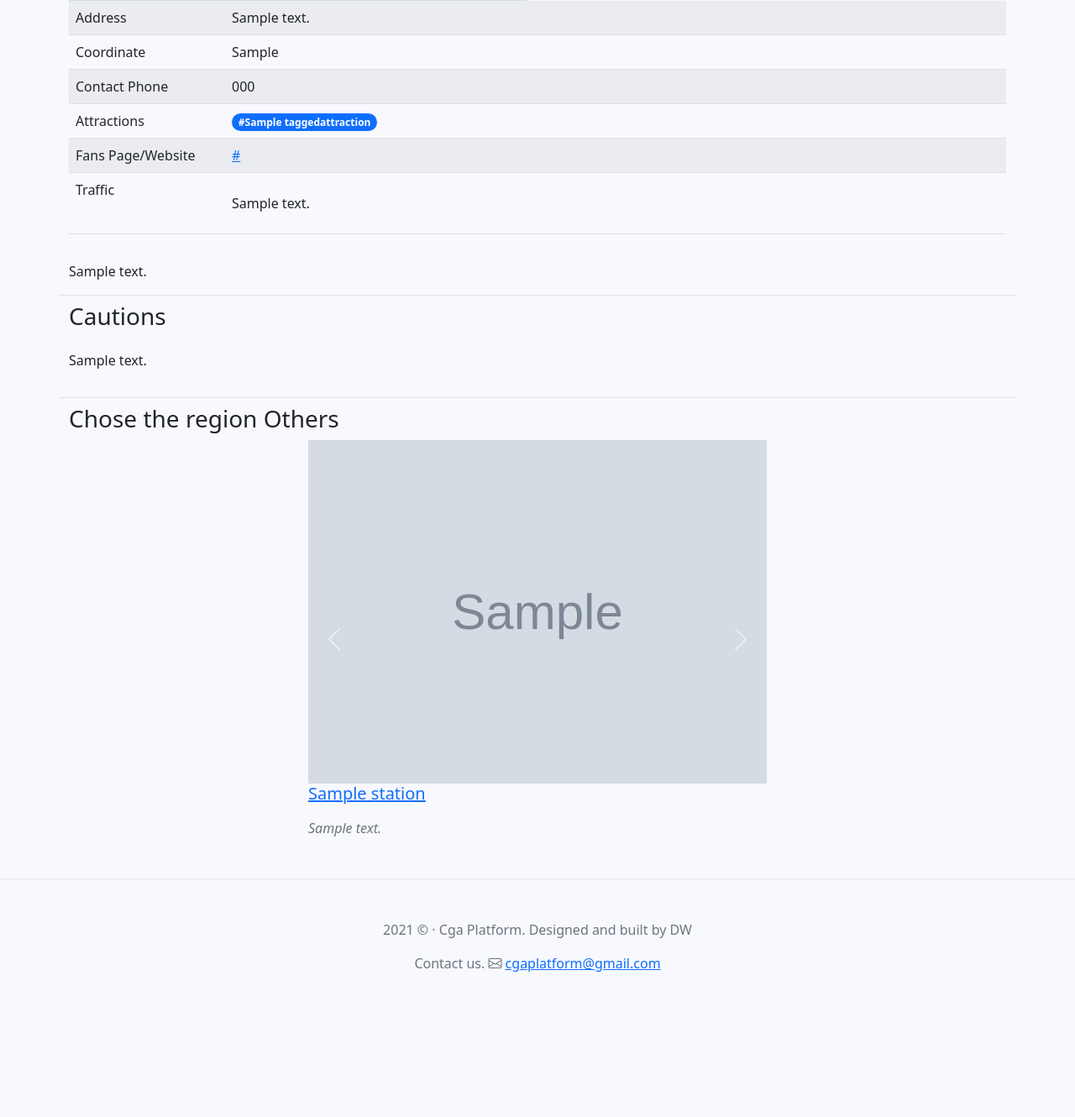
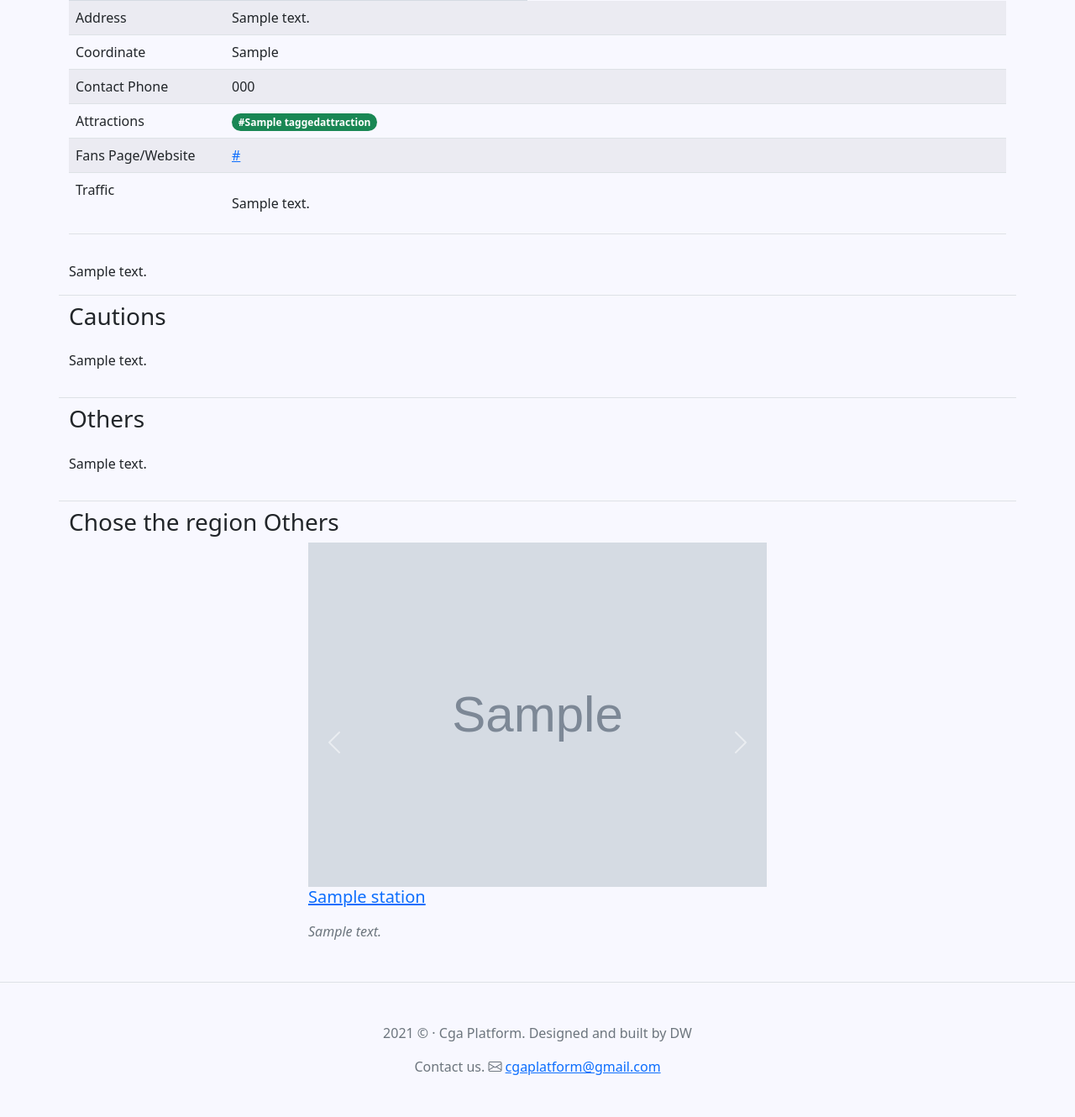
Before and after one commit to Maxium1997/CGA_Platform, a Django app: template ocean_station/templates/ocean_station/info.html in a window 1280 px wide. Shown: the part 489-1819 px from the top of the page at 84% size. Before the commit the page ends 1646 px from the top, so only its background shows below. Run offline with Django 3.2, Linux system fonts and the light colour scheme; tables that the repository leaves empty hold one stand-in row (values such as "Sample post"); the template is opened without the code that fills it: values that come from a table or form of the project are taken from there, most other values are stand-ins (such as "Sample title", 1, 10 or a date in 2020); grey boxes marked "Sample" are stand-in pictures; some libraries are stand-ins or nearby versions.

Commit message:
Added Other Content block into station info.

```diff
--- a/ocean_station/models.py
+++ b/ocean_station/models.py
@@ -15,7 +15,7 @@ def station_upload_path(instance, filename):
 
 
 class TaggedAttraction(TaggedItem):
-    name = models.CharField(max_length=10, null=False, blank=False, unique=True)
+    name = models.CharField(max_length=50, null=False, blank=False, unique=True)
 
     def __str__(self):
         return self.name
--- a/ocean_station/templates/ocean_station/info.html
+++ b/ocean_station/templates/ocean_station/info.html
@@ -86,7 +86,7 @@ Ocean Station
                         <td class="col-2 align-middle">Attractions</td>
                         <td class="col-10 align-middle">
                             {% for attraction in station.attractions.all %}
-                            <span class="badge rounded-pill bg-primary">#{{ attraction }}</span>
+                            <span class="badge rounded-pill bg-success">#{{ attraction }}</span>
                             {% endfor %}
                         </td>
                     </tr>
@@ -125,6 +125,15 @@ Ocean Station
         <h3>Cautions</h3>
         {% for caution in cautions %}
         <p>{{ caution.description|linebreaks|safe }}</p>
+        {% endfor %}
+    </div>
+    {% endif %}
+
+    {% if others %}
+    <div class="row border-top pt-2">
+        <h3>Others</h3>
+        {% for other in others %}
+        <p>{{ other.description|linebreaks|safe }}</p>
         {% endfor %}
     </div>
     {% endif %}
--- a/ocean_station/views.py
+++ b/ocean_station/views.py
@@ -67,6 +67,11 @@ class StationInfoView(DetailView):
         except ObjectDoesNotExist:
             context['cautions'] = None
         try:
+            context['others'] = self.get_object().\
+                introductions.filter(content_flag=ContentFlag.Other.value[0])
+        except ObjectDoesNotExist:
+            context['others'] = None
+        try:
             context['region_stations'] = Station.objects.filter(region=self.get_object().region)
         except ObjectDoesNotExist:
             context['region_stations'] = None
```
